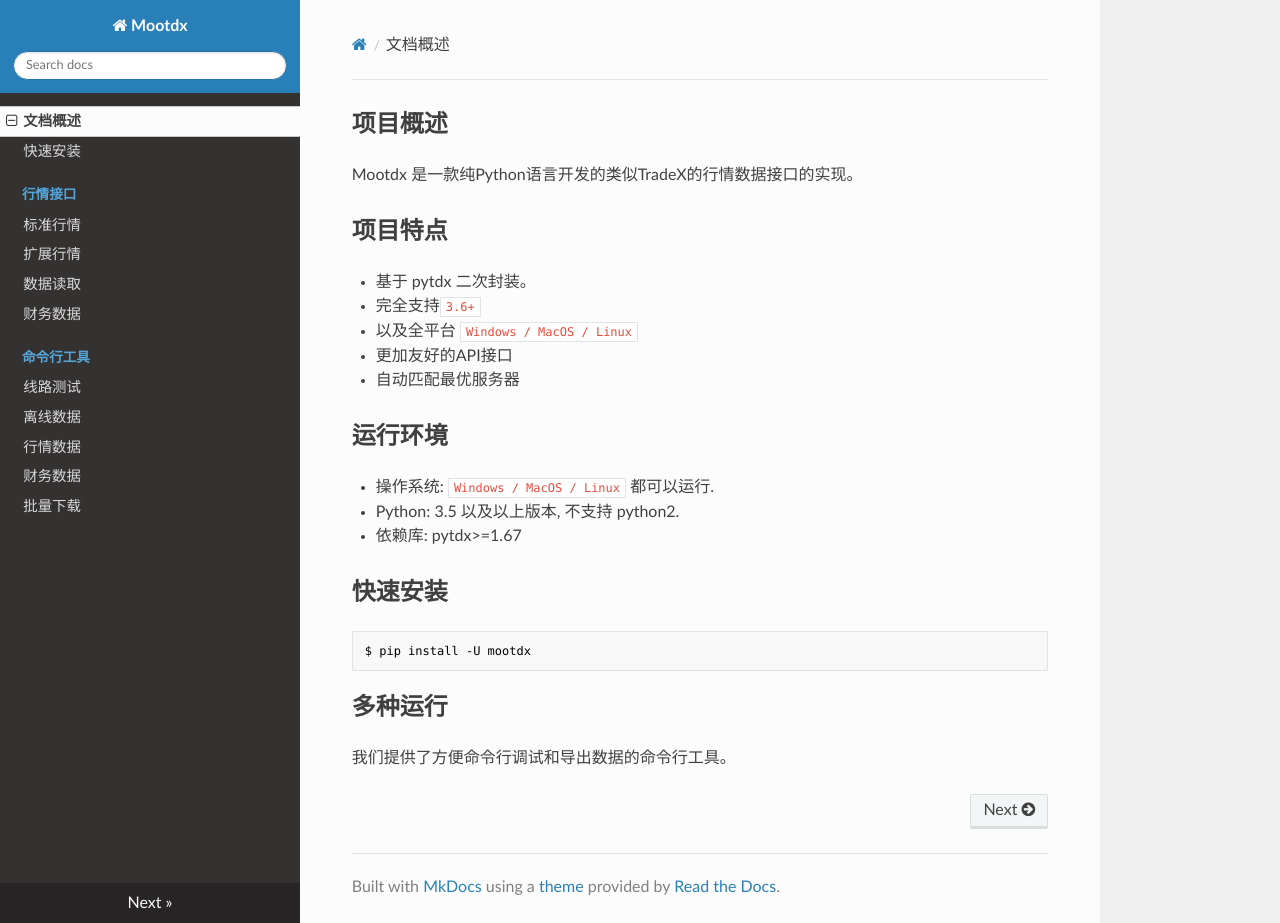
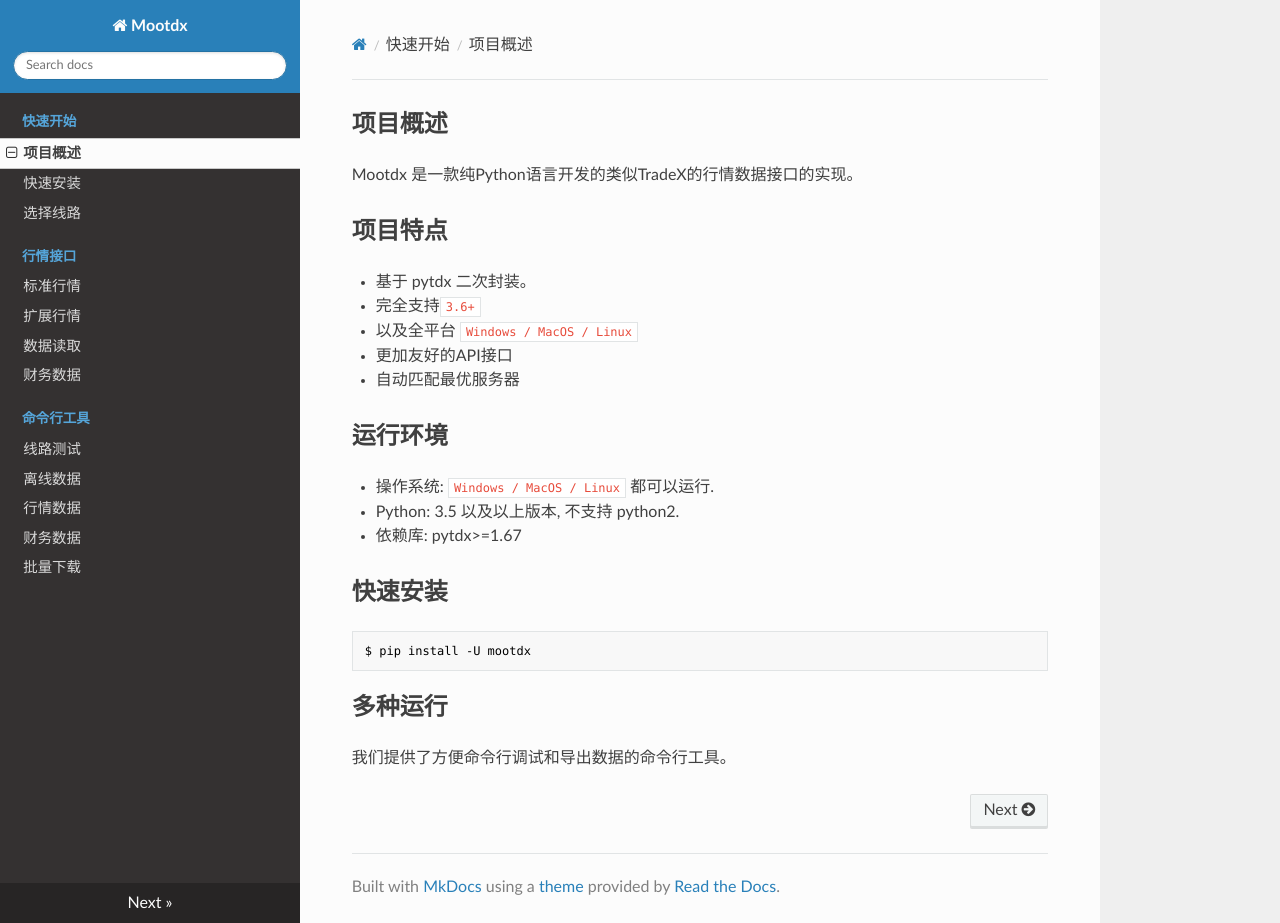
Before and after one commit to mootdx/mootdx, an MkDocs documentation site: the page built from docs/index.md, in a window 1280 px wide and 923 px high. Built offline with MkDocs 1.6.1, drawn with Linux system fonts in a browser that asks for light colours; nearby versions of some CDN libraries; old or Windows-style settings are respelled for this version of MkDocs; some of the changed lines change nothing that is shown.

Commit message:
update docss.

```diff
--- a/mkdocs.yml
+++ b/mkdocs.yml
@@ -3,9 +3,11 @@
 
 theme: readthedocs
 
-pages:
-  - 文档概述: 'index.md'
-  - 快速安装: 'setup.md'
+nav:
+  - 快速开始:
+    - 项目概述: 'index.md'
+    - 快速安装: 'setup.md'
+    - 选择线路: 'quickstart.md'
   - 行情接口:
     - '标准行情': 'api/quote1.md'
     - '扩展行情': 'api/quote2.md'
```
